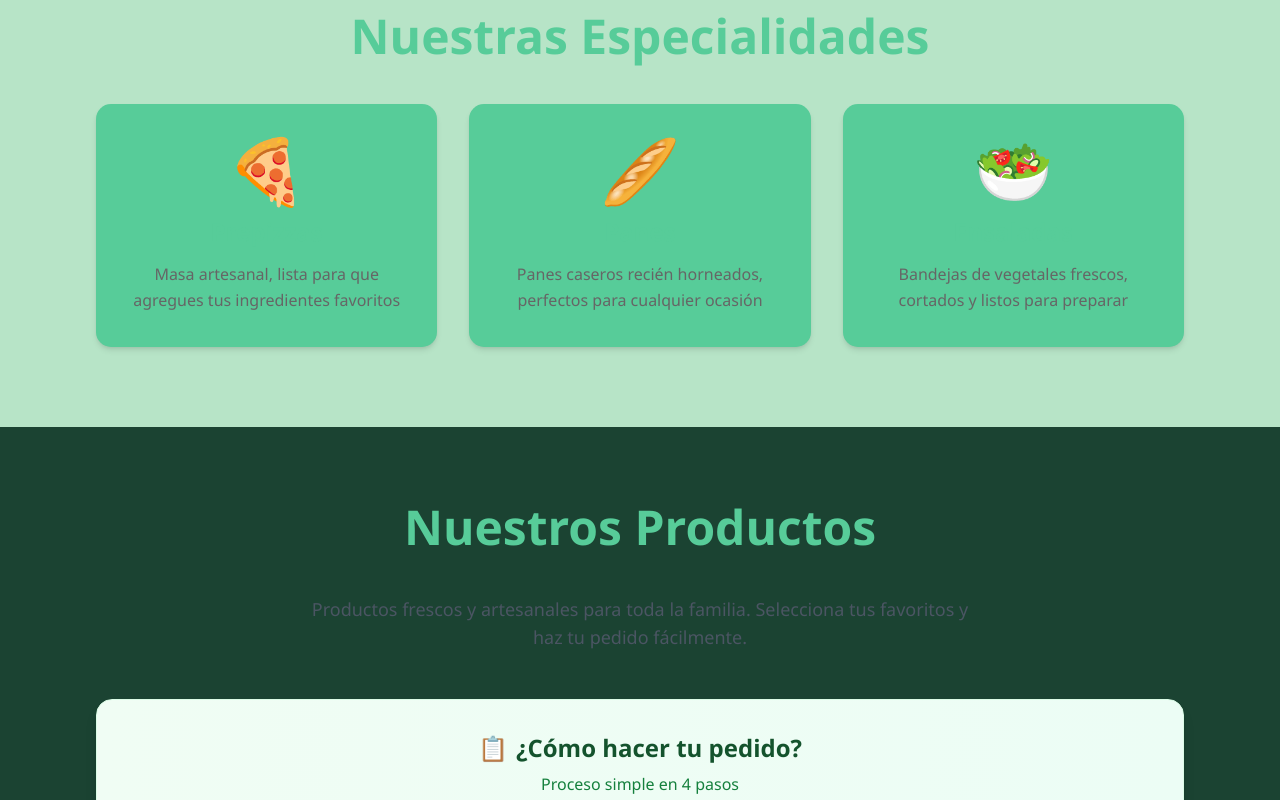
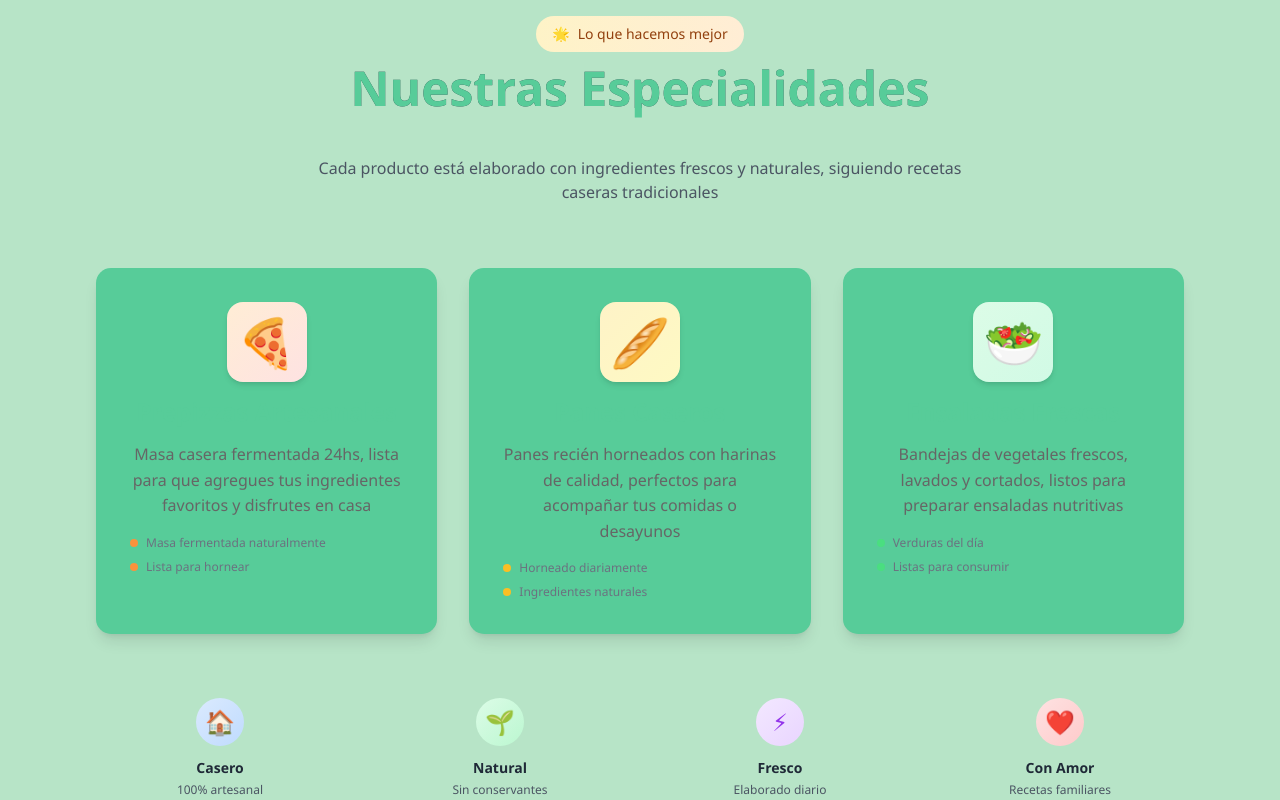
Before and after one commit to 31pablo05/EmprendimientoProductos, a React (Vite) app: page / in a window 1280 px wide. Shown: the part 960-1760 px from the top of the page. Built offline with nearby package versions, Linux system fonts and the light colour scheme.

Commit message:
mejora en categories

```diff
--- a/src/components/Categories.jsx
+++ b/src/components/Categories.jsx
@@ -1,22 +1,154 @@
 const Categories = () => (
-  <section className="categories py-12 sm:py-16 md:py-20 bg-white">
+  <section className="categories py-12 sm:py-16 md:py-20 bg-gradient-to-br from-gray-50 via-white to-amber-50">
     <div className="max-w-6xl mx-auto px-4 sm:px-6 lg:px-8">
-      <h2 className="section-title text-center text-2xl sm:text-3xl md:text-4xl font-bold text-green-900 mb-8 md:mb-12">Nuestras Especialidades</h2>
-      <div className="grid grid-cols-1 sm:grid-cols-2 md:grid-cols-3 gap-4 sm:gap-6 md:gap-8">
-        <div className="category-card bg-cream p-6 md:p-8 rounded-xl text-center border-2 border-transparent hover:border-orange-300 shadow-md transition">
-          <div className="icon text-4xl sm:text-5xl mb-2">🍕</div>
-          <h3 className="text-lg sm:text-xl font-bold text-green-900 mb-2">Prepizzas</h3>
-          <p className="text-sm sm:text-base text-gray-600">Masa artesanal, lista para que agregues tus ingredientes favoritos</p>
+      {/* Header mejorado */}
+      <div className="text-center mb-12 md:mb-16">
+        <div className="inline-flex items-center gap-2 bg-gradient-to-r from-amber-100 to-orange-100 px-4 py-2 rounded-full text-amber-800 font-medium text-sm mb-4">
+          <span>🌟</span>
+          <span>Lo que hacemos mejor</span>
         </div>
-        <div className="category-card bg-cream p-6 md:p-8 rounded-xl text-center border-2 border-transparent hover:border-orange-300 shadow-md transition">
-          <div className="icon text-4xl sm:text-5xl mb-2">🥖</div>
-          <h3 className="text-lg sm:text-xl font-bold text-green-900 mb-2">Panes</h3>
-          <p className="text-sm sm:text-base text-gray-600">Panes caseros recién horneados, perfectos para cualquier ocasión</p>
+        <h2 className="section-title text-2xl sm:text-3xl md:text-4xl font-bold bg-gradient-to-r from-gray-800 to-gray-600 bg-clip-text text-transparent mb-4">
+          Nuestras Especialidades
+        </h2>
+        <p className="text-gray-600 max-w-2xl mx-auto text-sm sm:text-base">
+          Cada producto está elaborado con ingredientes frescos y naturales, siguiendo recetas caseras tradicionales
+        </p>
+      </div>
+
+      {/* Grid de categorías mejorado */}
+      <div className="grid grid-cols-1 sm:grid-cols-2 lg:grid-cols-3 gap-6 md:gap-8">
+        {/* Prepizzas */}
+        <div className="category-card group relative bg-white p-6 md:p-8 rounded-2xl shadow-lg hover:shadow-2xl border border-gray-100 hover:border-orange-200 transition-all duration-500 hover:-translate-y-2 overflow-hidden">
+          {/* Efecto de fondo animado */}
+          <div className="absolute inset-0 bg-gradient-to-br from-orange-50 to-amber-50 opacity-0 group-hover:opacity-100 transition-opacity duration-500"></div>
+
+          {/* Contenido */}
+          <div className="relative z-10">
+            {/* Icono mejorado */}
+            <div className="w-20 h-20 bg-gradient-to-br from-orange-100 to-red-100 rounded-2xl flex items-center justify-center mx-auto mb-4 group-hover:scale-110 transition-transform duration-300 shadow-md">
+              <div className="text-4xl sm:text-5xl group-hover:animate-bounce">🍕</div>
+            </div>
+
+            <h3 className="text-lg sm:text-xl font-bold text-gray-800 mb-3 group-hover:text-orange-700 transition-colors">
+              Prepizzas Artesanales
+            </h3>
+            <p className="text-sm sm:text-base text-gray-600 mb-4 leading-relaxed">
+              Masa casera fermentada 24hs, lista para que agregues tus ingredientes favoritos y disfrutes en casa
+            </p>
+
+            {/* Features */}
+            <div className="space-y-2">
+              <div className="flex items-center gap-2 text-xs text-gray-500">
+                <span className="w-2 h-2 bg-orange-400 rounded-full"></span>
+                <span>Masa fermentada naturalmente</span>
+              </div>
+              <div className="flex items-center gap-2 text-xs text-gray-500">
+                <span className="w-2 h-2 bg-orange-400 rounded-full"></span>
+                <span>Lista para hornear</span>
+              </div>
+            </div>
+          </div>
         </div>
-        <div className="category-card bg-cream p-6 md:p-8 rounded-xl text-center border-2 border-transparent hover:border-orange-300 shadow-md transition sm:col-span-2 md:col-span-1">
-          <div className="icon text-4xl sm:text-5xl mb-2">🥗</div>
-          <h3 className="text-lg sm:text-xl font-bold text-green-900 mb-2">Ensaladas</h3>
-          <p className="text-sm sm:text-base text-gray-600">Bandejas de vegetales frescos, cortados y listos para preparar</p>
+
+        {/* Panes */}
+        <div className="category-card group relative bg-white p-6 md:p-8 rounded-2xl shadow-lg hover:shadow-2xl border border-gray-100 hover:border-amber-200 transition-all duration-500 hover:-translate-y-2 overflow-hidden">
+          {/* Efecto de fondo animado */}
+          <div className="absolute inset-0 bg-gradient-to-br from-amber-50 to-yellow-50 opacity-0 group-hover:opacity-100 transition-opacity duration-500"></div>
+
+          {/* Contenido */}
+          <div className="relative z-10">
+            {/* Icono mejorado */}
+            <div className="w-20 h-20 bg-gradient-to-br from-amber-100 to-yellow-100 rounded-2xl flex items-center justify-center mx-auto mb-4 group-hover:scale-110 transition-transform duration-300 shadow-md">
+              <div className="text-4xl sm:text-5xl group-hover:animate-bounce">🥖</div>
+            </div>
+
+            <h3 className="text-lg sm:text-xl font-bold text-gray-800 mb-3 group-hover:text-amber-700 transition-colors">
+              Panes Caseros
+            </h3>
+            <p className="text-sm sm:text-base text-gray-600 mb-4 leading-relaxed">
+              Panes recién horneados con harinas de calidad, perfectos para acompañar tus comidas o desayunos
+            </p>
+
+            {/* Features */}
+            <div className="space-y-2">
+              <div className="flex items-center gap-2 text-xs text-gray-500">
+                <span className="w-2 h-2 bg-amber-400 rounded-full"></span>
+                <span>Horneado diariamente</span>
+              </div>
+              <div className="flex items-center gap-2 text-xs text-gray-500">
+                <span className="w-2 h-2 bg-amber-400 rounded-full"></span>
+                <span>Ingredientes naturales</span>
+              </div>
+            </div>
+          </div>
+        </div>
+
+        {/* Ensaladas */}
+        <div className="category-card group relative bg-white p-6 md:p-8 rounded-2xl shadow-lg hover:shadow-2xl border border-gray-100 hover:border-green-200 transition-all duration-500 hover:-translate-y-2 overflow-hidden sm:col-span-2 lg:col-span-1">
+          {/* Efecto de fondo animado */}
+          <div className="absolute inset-0 bg-gradient-to-br from-green-50 to-emerald-50 opacity-0 group-hover:opacity-100 transition-opacity duration-500"></div>
+
+          {/* Contenido */}
+          <div className="relative z-10">
+            {/* Icono mejorado */}
+            <div className="w-20 h-20 bg-gradient-to-br from-green-100 to-emerald-100 rounded-2xl flex items-center justify-center mx-auto mb-4 group-hover:scale-110 transition-transform duration-300 shadow-md">
+              <div className="text-4xl sm:text-5xl group-hover:animate-bounce">🥗</div>
+            </div>
+
+            <h3 className="text-lg sm:text-xl font-bold text-gray-800 mb-3 group-hover:text-green-700 transition-colors">
+              Ensaladas Frescas
+            </h3>
+            <p className="text-sm sm:text-base text-gray-600 mb-4 leading-relaxed">
+              Bandejas de vegetales frescos, lavados y cortados, listos para preparar ensaladas nutritivas
+            </p>
+
+            {/* Features */}
+            <div className="space-y-2">
+              <div className="flex items-center gap-2 text-xs text-gray-500">
+                <span className="w-2 h-2 bg-green-400 rounded-full"></span>
+                <span>Verduras del día</span>
+              </div>
+              <div className="flex items-center gap-2 text-xs text-gray-500">
+                <span className="w-2 h-2 bg-green-400 rounded-full"></span>
+                <span>Listas para consumir</span>
+              </div>
+            </div>
+          </div>
+        </div>
+      </div>
+
+      {/* Sección adicional de beneficios */}
+      <div className="mt-16 grid grid-cols-2 md:grid-cols-4 gap-4 md:gap-8">
+        <div className="text-center">
+          <div className="w-12 h-12 bg-gradient-to-br from-blue-100 to-blue-200 rounded-full flex items-center justify-center mx-auto mb-3">
+            <span className="text-2xl text-blue-600">🏠</span>
+          </div>
+          <h4 className="font-bold text-gray-800 text-sm mb-1">Casero</h4>
+          <p className="text-xs text-gray-600">100% artesanal</p>
+        </div>
+
+        <div className="text-center">
+          <div className="w-12 h-12 bg-gradient-to-br from-green-100 to-green-200 rounded-full flex items-center justify-center mx-auto mb-3">
+            <span className="text-2xl text-green-600">🌱</span>
+          </div>
+          <h4 className="font-bold text-gray-800 text-sm mb-1">Natural</h4>
+          <p className="text-xs text-gray-600">Sin conservantes</p>
+        </div>
+
+        <div className="text-center">
+          <div className="w-12 h-12 bg-gradient-to-br from-purple-100 to-purple-200 rounded-full flex items-center justify-center mx-auto mb-3">
+            <span className="text-2xl text-purple-600">⚡</span>
+          </div>
+          <h4 className="font-bold text-gray-800 text-sm mb-1">Fresco</h4>
+          <p className="text-xs text-gray-600">Elaborado diario</p>
+        </div>
+
+        <div className="text-center">
+          <div className="w-12 h-12 bg-gradient-to-br from-red-100 to-red-200 rounded-full flex items-center justify-center mx-auto mb-3">
+            <span className="text-2xl text-red-600">❤️</span>
+          </div>
+          <h4 className="font-bold text-gray-800 text-sm mb-1">Con Amor</h4>
+          <p className="text-xs text-gray-600">Recetas familiares</p>
         </div>
       </div>
     </div>
```
